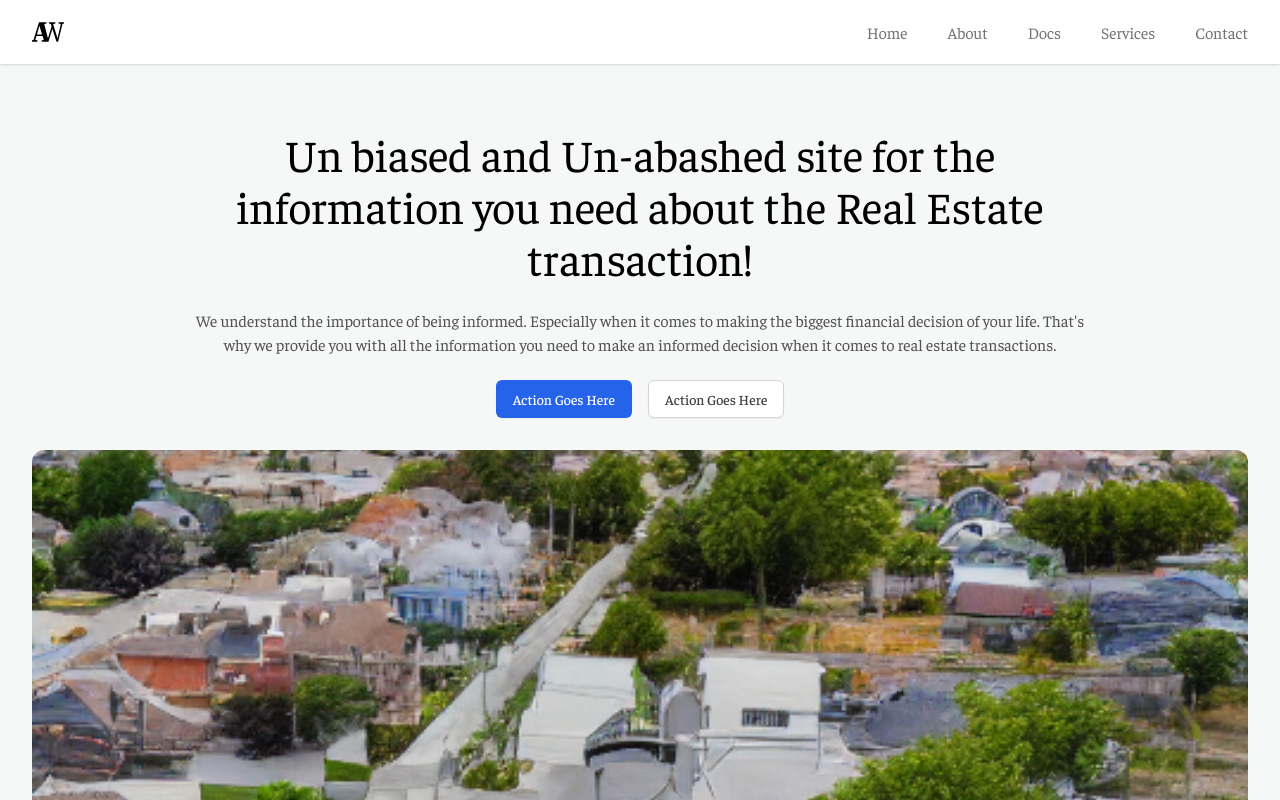
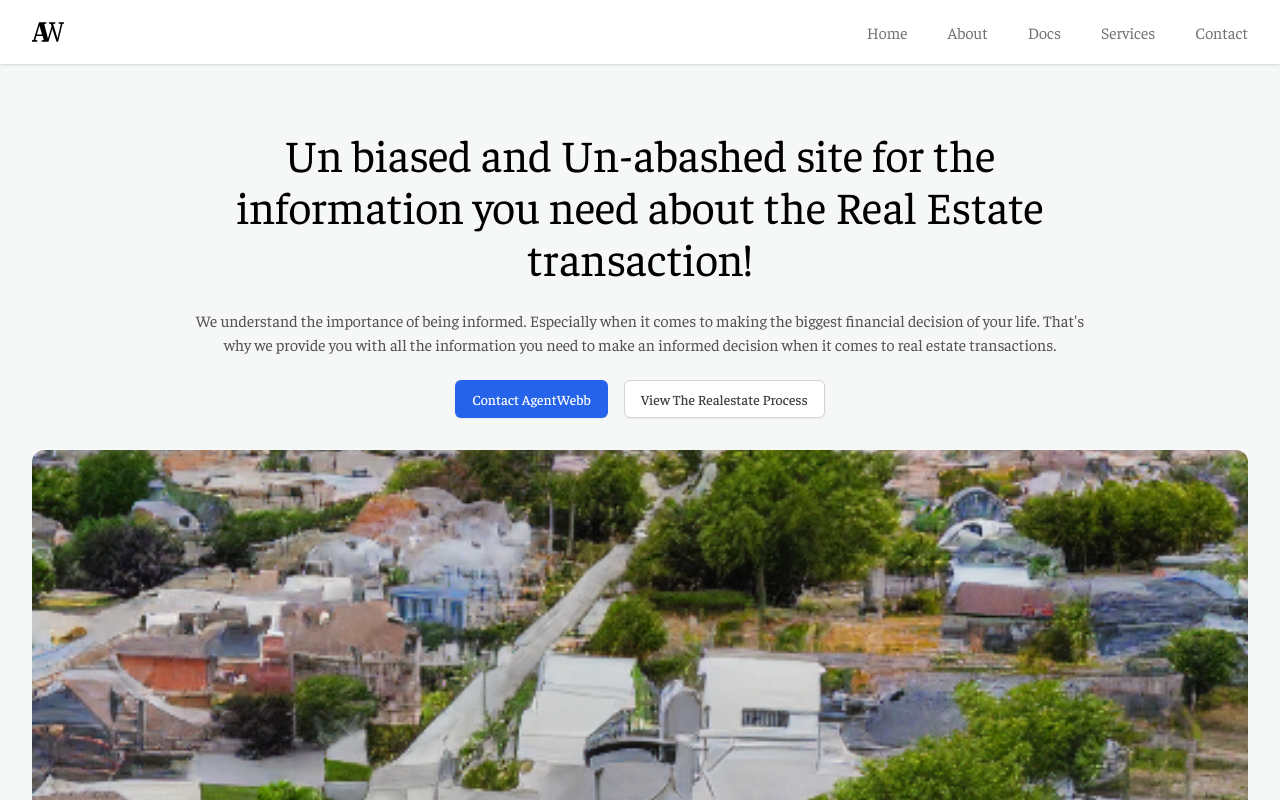
Before and after one commit to iamwillcode/agentwebb, a Next.js app: page / in a window 1280 px wide. Shown: the top 800 px of the page. Built offline with nearby package versions, Linux system fonts and the light colour scheme.

Commit message:
updated main actions for agentwebb

```diff
--- a/components/home/hero.tsx
+++ b/components/home/hero.tsx
@@ -20,11 +20,11 @@ export default function hero() {
               transactions.
             </p>
             <div className="flex flex-col justify-start gap-4 mt-4 md:flex-row lg:mt-6 md:justify-center">
-              <Link href="/#" className="btn-primary">
-                Action Goes Here
+              <Link href="/contact" className="btn-primary">
+                Contact AgentWebb
               </Link>
               <Link href="/#" className="btn-outline">
-                Action Goes Here
+                View The Realestate Process
               </Link>
             </div>
           </div>
```
